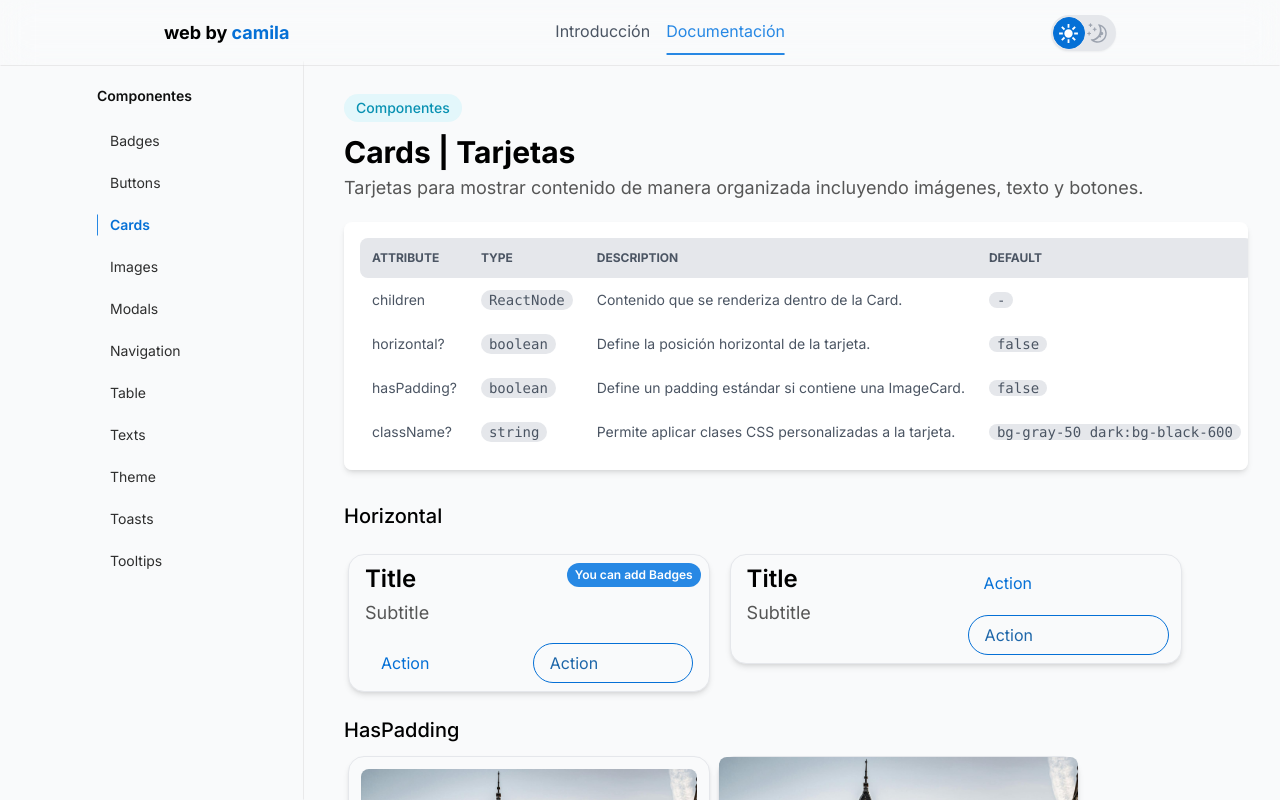
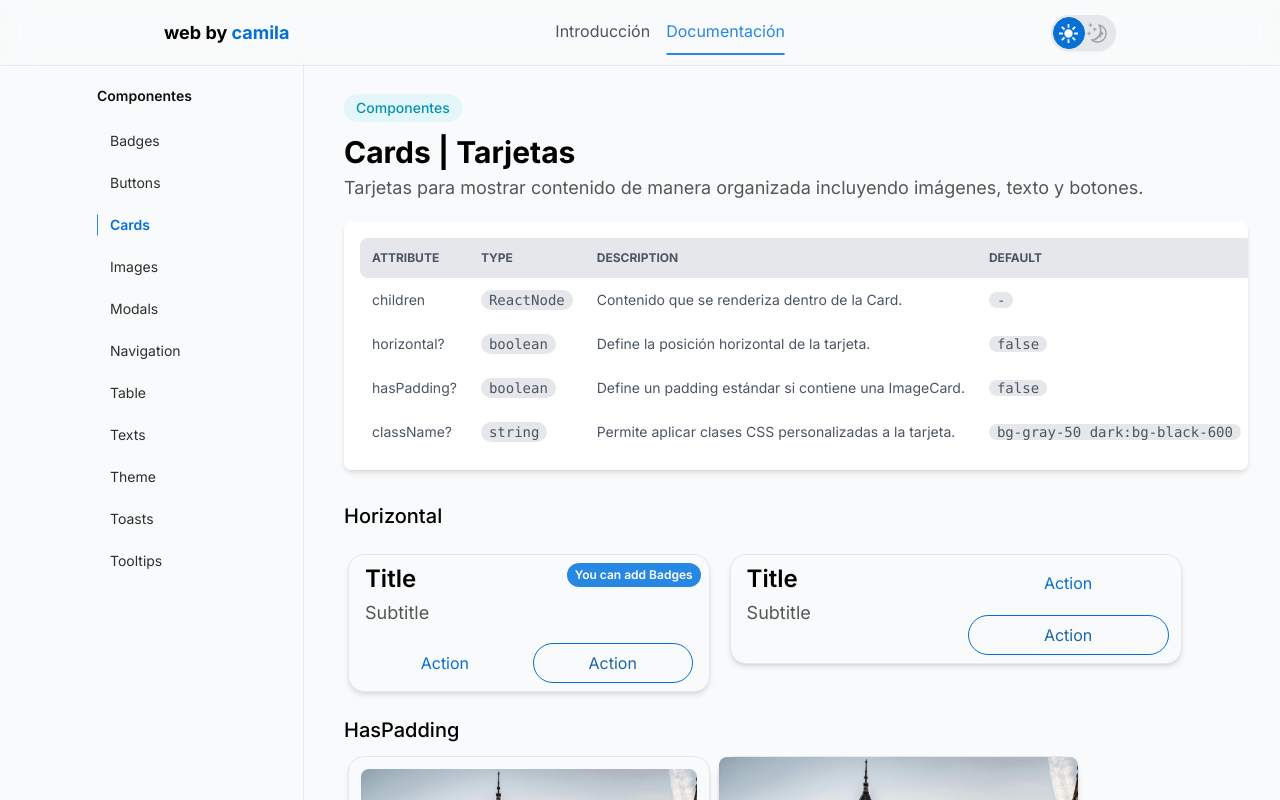
Before and after one commit to efcamila/components_web, a React (Vite) app: page /docs/card in a window 1280 px wide. Shown: the top 800 px of the page. Built offline with nearby package versions, Linux system fonts and the light colour scheme.

Commit message:
Update Button.css

```diff
--- a/src/components/buttons/clasic/Button.css
+++ b/src/components/buttons/clasic/Button.css
@@ -1,5 +1,5 @@
 .button {
-@apply flex items-center
+@apply flex items-center justify-center
 }
 
 .button-sm{
```
